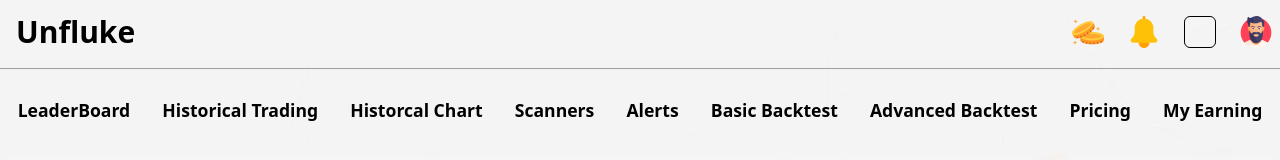
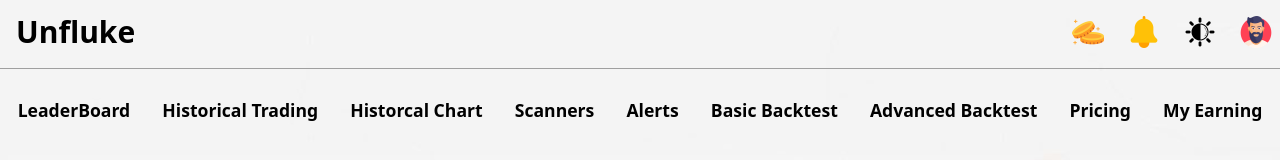
Before and after one commit to debojeet2004/Unfluke, a React (Vite) app: page / in a window 1280 px wide. Shown: the top 160 px of the page. Built offline with nearby package versions, Linux system fonts and the light colour scheme.

Commit message:
mode image

```diff
--- a/src/Assets/images.js
+++ b/src/Assets/images.js
@@ -1,10 +1,12 @@
 import bell from './bell.png';
 import coin from './coin.png';
 import man from './man.png';
+import mode from './mode.png';
 
 
 export {
     bell,
     coin,
     man,
+    mode,
 }
--- a/src/Components/Navbar/Navbar.jsx
+++ b/src/Components/Navbar/Navbar.jsx
@@ -1,4 +1,4 @@
-import { coin ,bell,man } from "../../Assets/images"
+import { coin ,bell,man, mode } from "../../Assets/images"
 
 function Navbar() {
     return (
@@ -7,7 +7,7 @@ function Navbar() {
             <div className=" flex gap-6">
             <img src={coin} alt="" className="w-8 h-8  flex justify-center items-center rounded-md" />
             <img src={bell} alt="" className="w-8 h-8  flex justify-center items-center rounded-md" />
-            <div className="w-8 h-8 border flex justify-center items-center rounded-md" ></div>
+            <img src={mode} alt="" className="w-8 h-8  flex justify-center items-center rounded-md" />
             <img src={man} alt="" className="w-8 h-8  flex justify-center items-center rounded-md" />
             </div>
         </div>
```
Also changed, not shown: src/Assets/mode.png (added).
